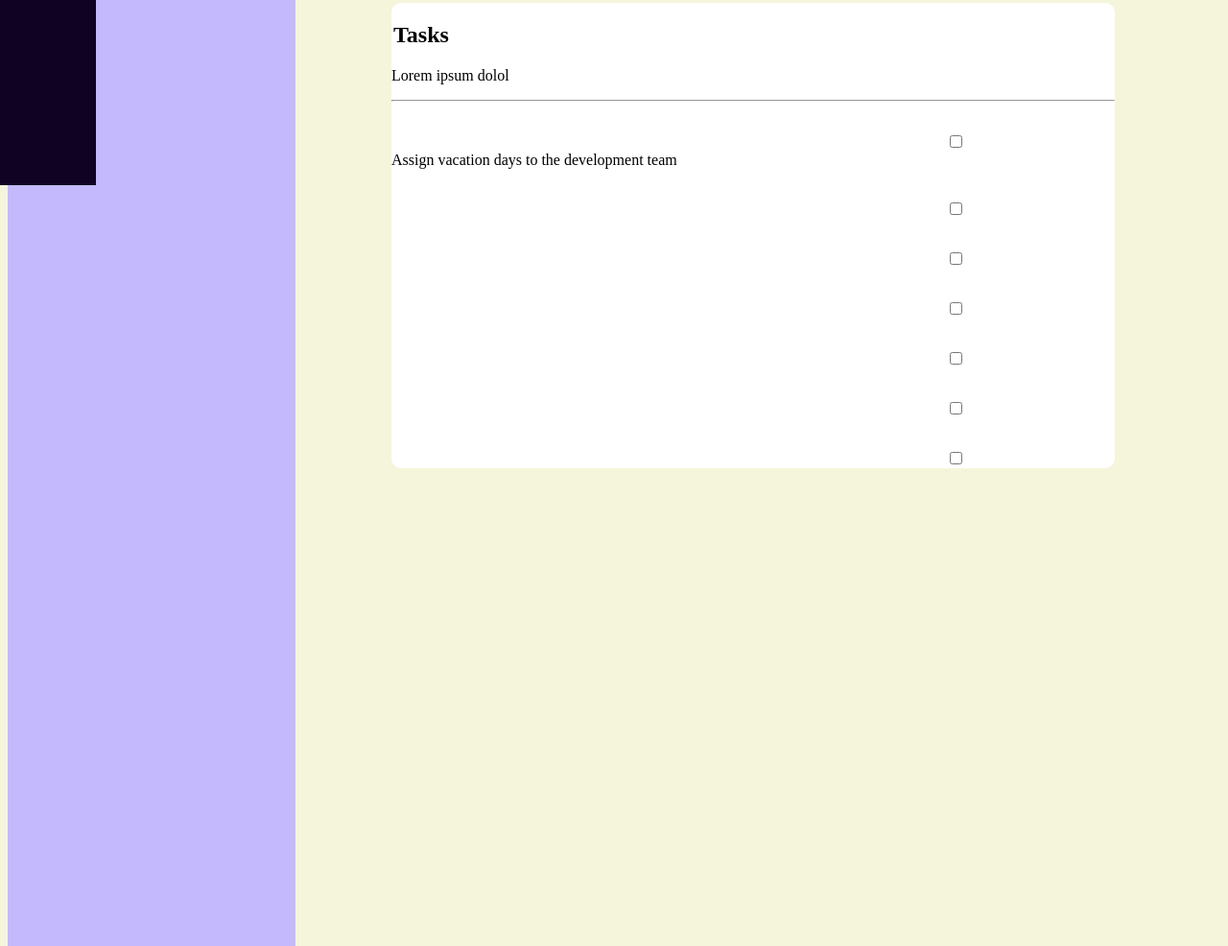
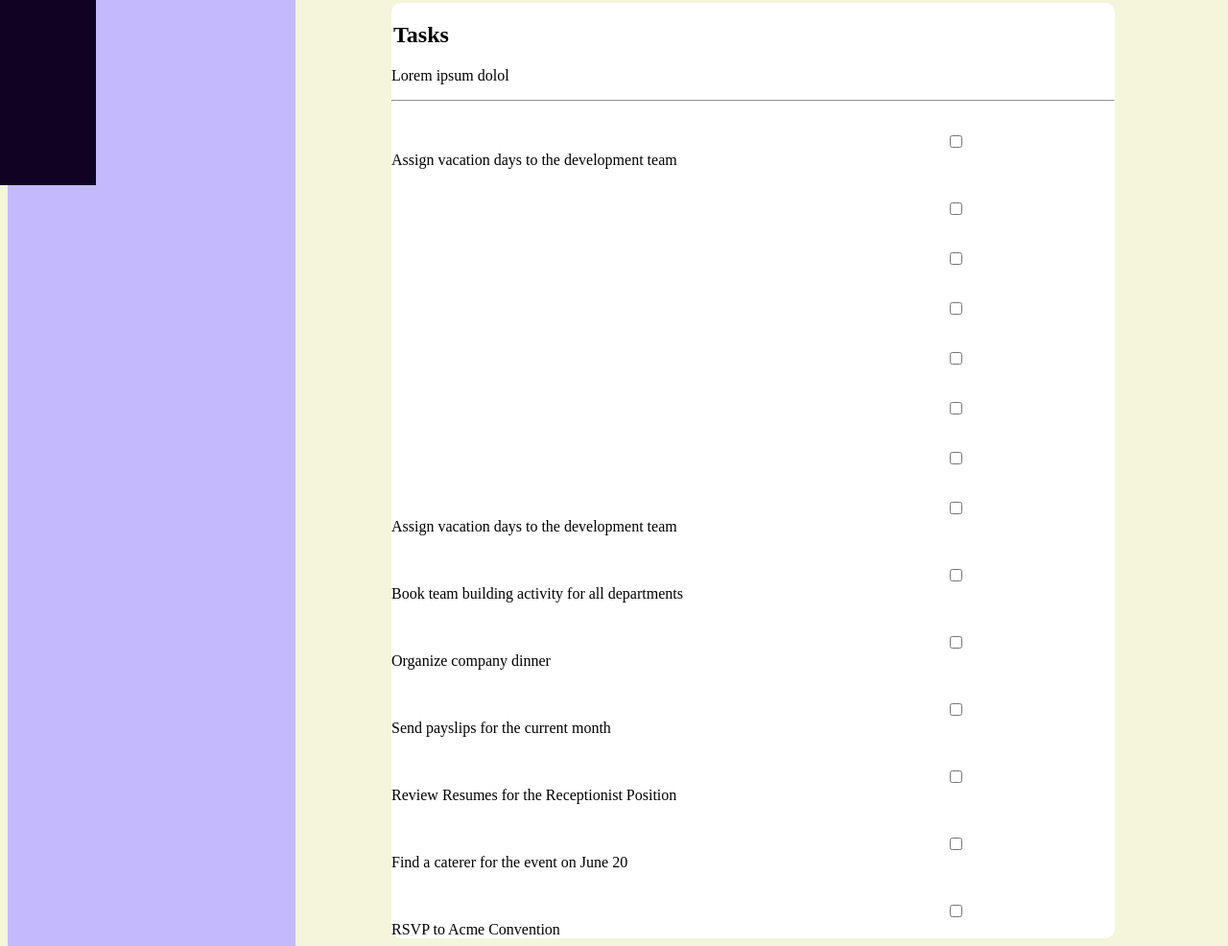
Before and after one commit to X-SHADOW1237/hr-web, a plain HTML site: page classwork.html in a window 1280 px wide. Shown: the part 703-1689 px from the top of the page at 96% size. Before the commit the page ends 1199 px from the top, so only its background shows below. Drawn offline with Linux system fonts and the light colour scheme.

Commit message:
Update classwork.html

```diff
--- a/classwork.html
+++ b/classwork.html
@@ -56,6 +56,13 @@
             <li><input type="checkbox" name="Review Resumes for the Receptionist Position"></li>
             <li><input type="checkbox" name="Find a caterer for the event on June 20"></li>
             <li><input type="checkbox" name="RSVP to Acme Convention"></li>
+            <li><input type="checkbox">Assign vacation days to the development team</li>
+            <li><input type="checkbox">Book team building activity for all departments</li>
+            <li><input type="checkbox">Organize company dinner</li>
+            <li><input type="checkbox">Send payslips for the current month</li>
+            <li><input type="checkbox">Review Resumes for the Receptionist Position</li>
+            <li><input type="checkbox">Find a caterer for the event on June 20</li>
+            <li><input type="checkbox">RSVP to Acme Convention</li>
         </div>
     </div>
 </div>
```
